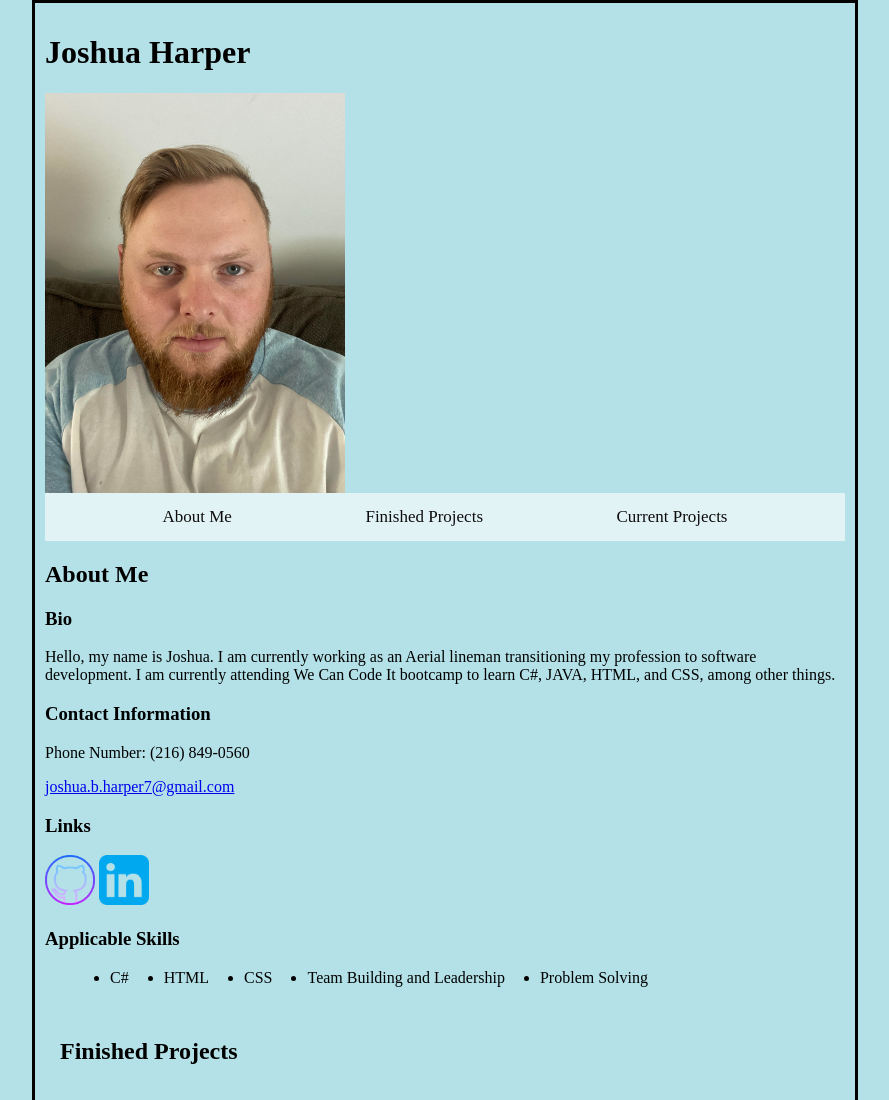
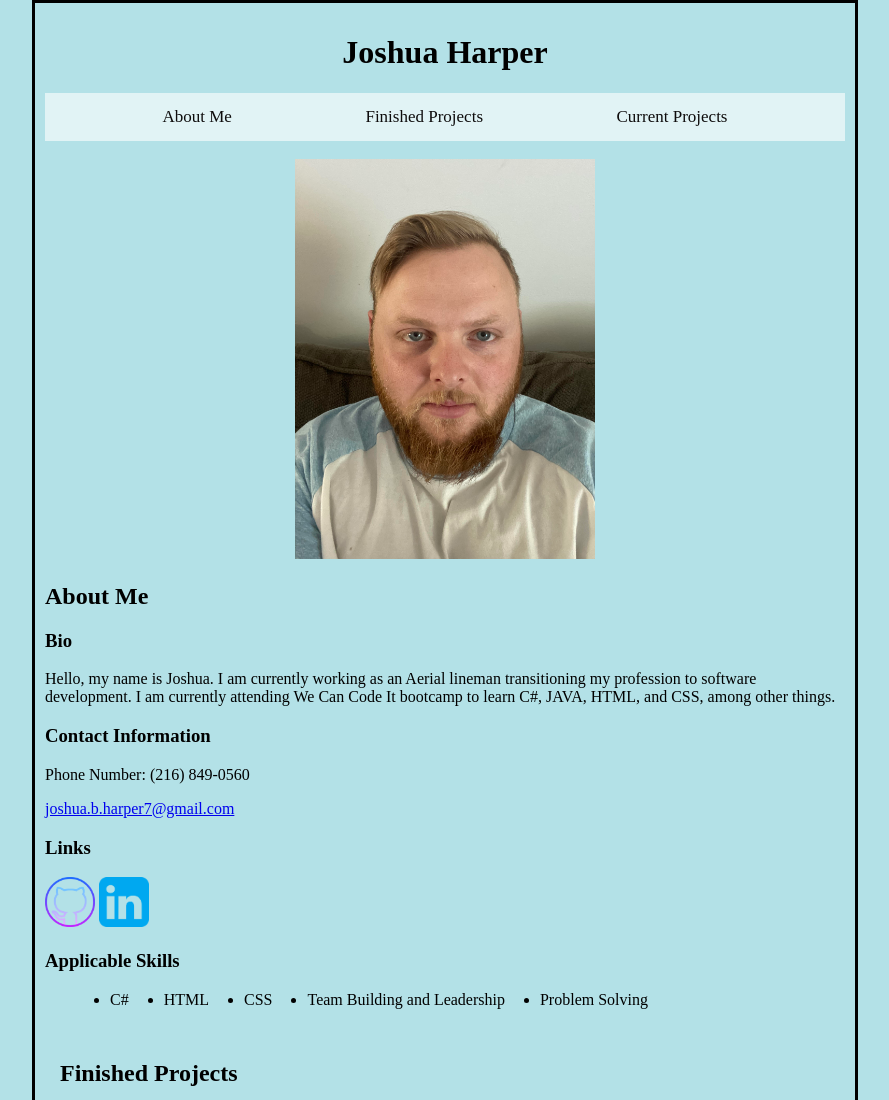
Before and after one commit to joshuabharper7/joshuabharper7.github.io, a plain HTML site: page index.html in a window 1280 px wide. Shown: the top 1100 px of the page, without its empty margins (195-1084 px from the left). Drawn offline with Linux system fonts and the light colour scheme.

Commit message:
Updates to Portfolio

```diff
--- a/index.html
+++ b/index.html
@@ -10,14 +10,23 @@
 </head>
 
 <body style="border: solid; border-color: black; padding-top: 10px; padding-left: 10px; padding-right: 10px; padding-bottom: 50px;">
-    <h1>Joshua Harper</h1>
-    <img src="./images/Selfie.jpg" width="300px"/>
+    <div class="intro">
+        <h1>Joshua Harper</h1>
+
+    </div>
+
 
     <nav class="topnav">
         <a href="#about">About Me</a>
         <a href="#projects">Finished Projects</a>
         <a href="#currentprojects">Current Projects</a>
     </nav>
+
+    <div class= "headshot">
+        <br>
+        <img src="./images/Selfie.jpg" width="300px"/>
+    </div>
+
 
     <section class="about" id="about">
         <h2>About Me</h2>
--- a/styles.css
+++ b/styles.css
@@ -7,6 +7,10 @@ body{
 
 }
 
+.intro {
+  margin: auto;
+}
+
 /* Add a black background color to the top navigation */
 .topnav {
     background-color: rgba(255, 255, 255, 0.61);
@@ -14,6 +18,11 @@ body{
     display: flex;
     justify-content: space-evenly;
 
+
+}
+
+.headshot{
+  margin: auto;
 }
 
   /* Style the links inside the navigation bar */
```
